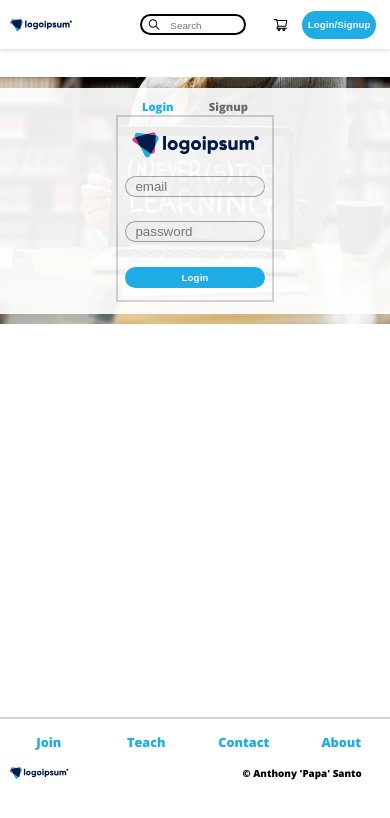
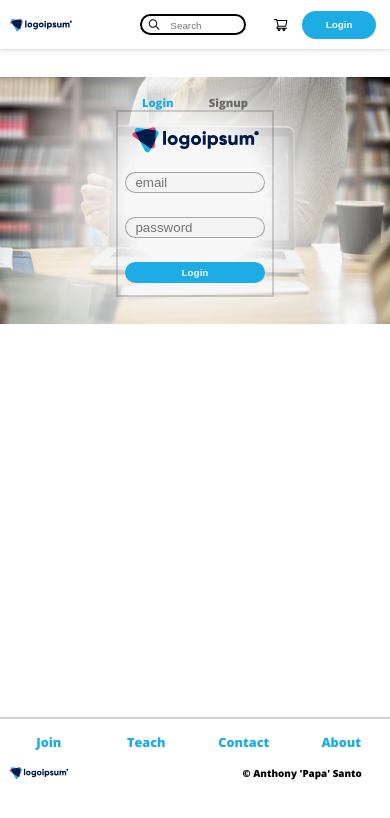
Before and after one commit to asantono/e-commerce, a React (Create React App) app: page /auth in a window 390 px wide. Shown: the top 818 px of the page. Built offline with nearby package versions, Linux system fonts and the light colour scheme.

Commit message:
fixed button on iphone

```diff
--- a/src/components/header/HeaderLogin.js
+++ b/src/components/header/HeaderLogin.js
@@ -9,7 +9,7 @@ const HeaderLogin = (props) => {
     <input
       className="header__login"
       type="submit"
-      value="Login/Signup"
+      value="Login"
       onClick={() => navLogin()}
     />
   );
--- a/src/scss/_course-slider.scss
+++ b/src/scss/_course-slider.scss
@@ -102,6 +102,7 @@
         background-color: $color-blue-light;
         border: none;
         z-index: 1000;
+        -webkit-appearance: none;
         cursor: pointer;
       }
     }
--- a/src/styles/main.css
+++ b/src/styles/main.css
@@ -275,6 +275,7 @@ body {
         background-color: #1dace3;
         border: none;
         z-index: 1000;
+        -webkit-appearance: none;
         cursor: pointer; }
     .course-slider__course--back {
       position: relative;
@@ -513,7 +514,6 @@ body {
     @media (max-width: 768px) {
       .auth-comp__right {
         width: 100%;
-        margin-left: auto;
-        margin-right: auto;
-        padding: 0 4rem;
-        background-color: rgba(255, 255, 255, 0.92); } }
+        height: 100%;
+        padding-top: 1.5%;
+        background-image: radial-gradient(circle, #f7f7f7 30%, rgba(247, 247, 247, 0.5) 70%, transparent 90%); } }
```
Also changed, not shown: src/scss/_auth-comp.scss (+8 -4 lines).
